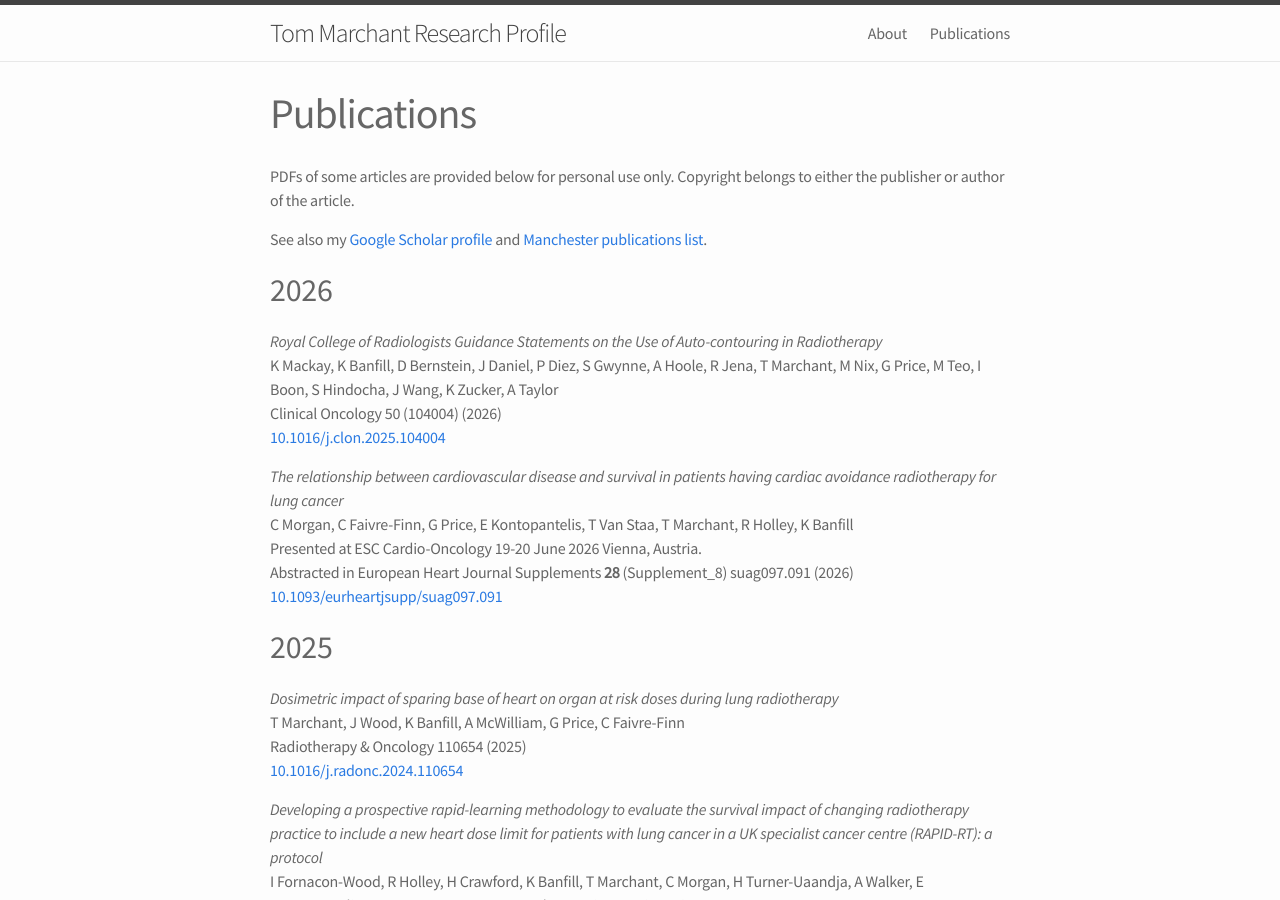
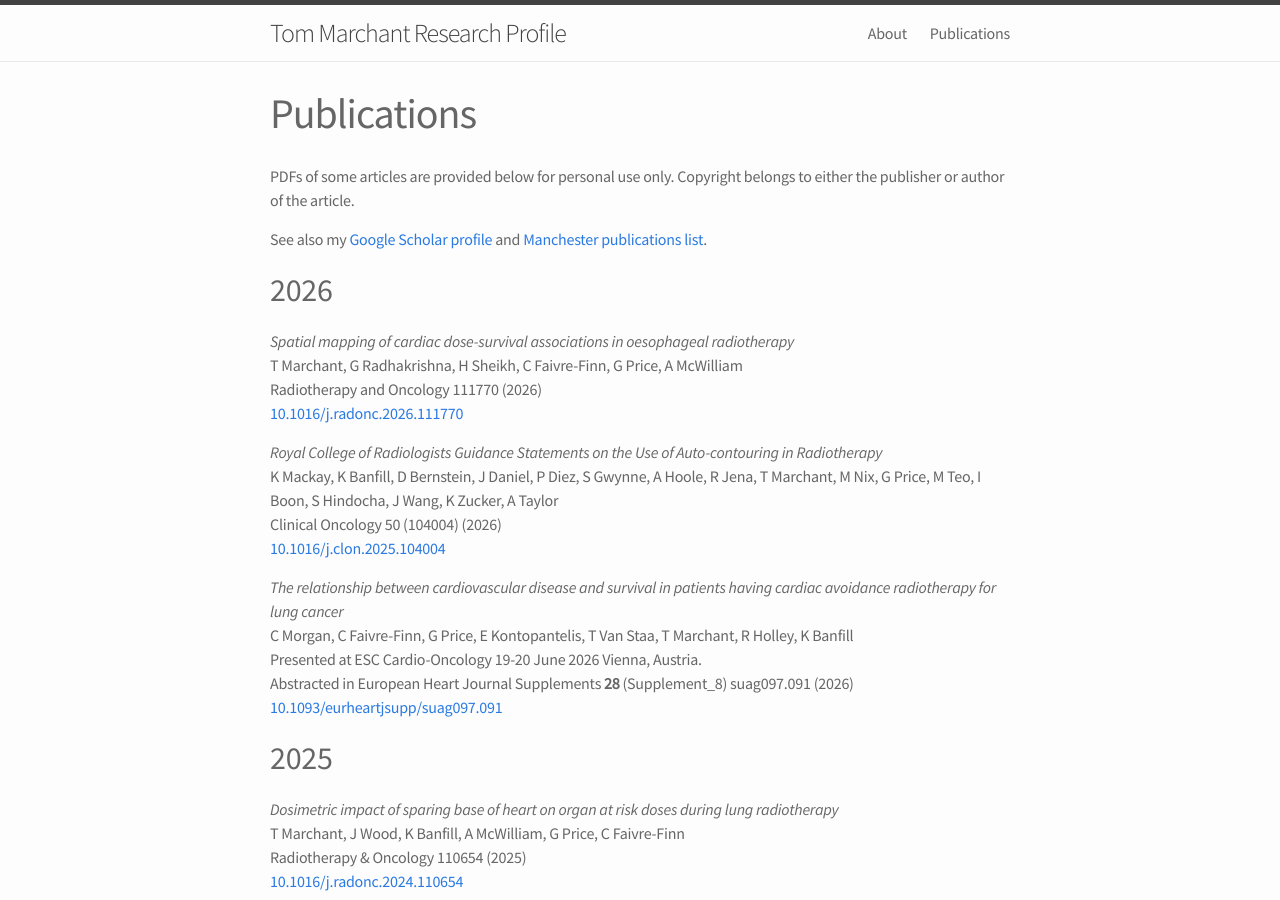
Before and after one commit to temarchant/researchprofile, a Jekyll site: the page built from 02_publications.md, in a window 1280 px wide and 900 px high. Built offline with Jekyll 4.4.1, drawn with Linux system fonts in a browser that asks for light colours.

Commit message:
Add new publication on cardiac dose-survival mapping

```diff
--- a/02_publications.md
+++ b/02_publications.md
@@ -13,6 +13,11 @@ list](https://www.research.manchester.ac.uk/portal/en/researchers/thomas-marchan
 
 2026
 ----
+
+*Spatial mapping of cardiac dose-survival associations in oesophageal radiotherapy*
+T Marchant, G Radhakrishna, H Sheikh, C Faivre-Finn, G Price, A McWilliam
+Radiotherapy and Oncology 111770 (2026)
+[10.1016/j.radonc.2026.111770](https://doi.org/10.1016/j.radonc.2026.111770)
 
 *Royal College of Radiologists Guidance Statements on the Use of Auto-contouring in Radiotherapy*
 K Mackay, K Banfill, D Bernstein, J Daniel, P Diez, S Gwynne, A Hoole, R Jena, T Marchant, M Nix, G Price, M Teo, I Boon, S Hindocha, J Wang, K Zucker, A Taylor
```
